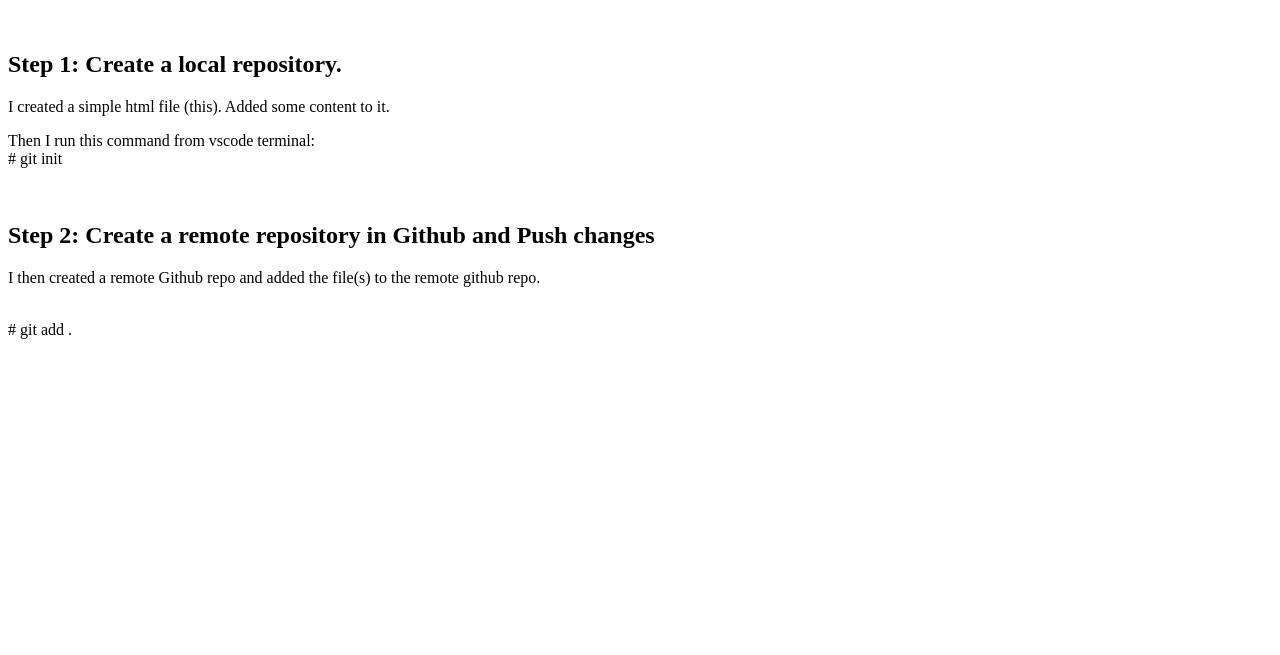
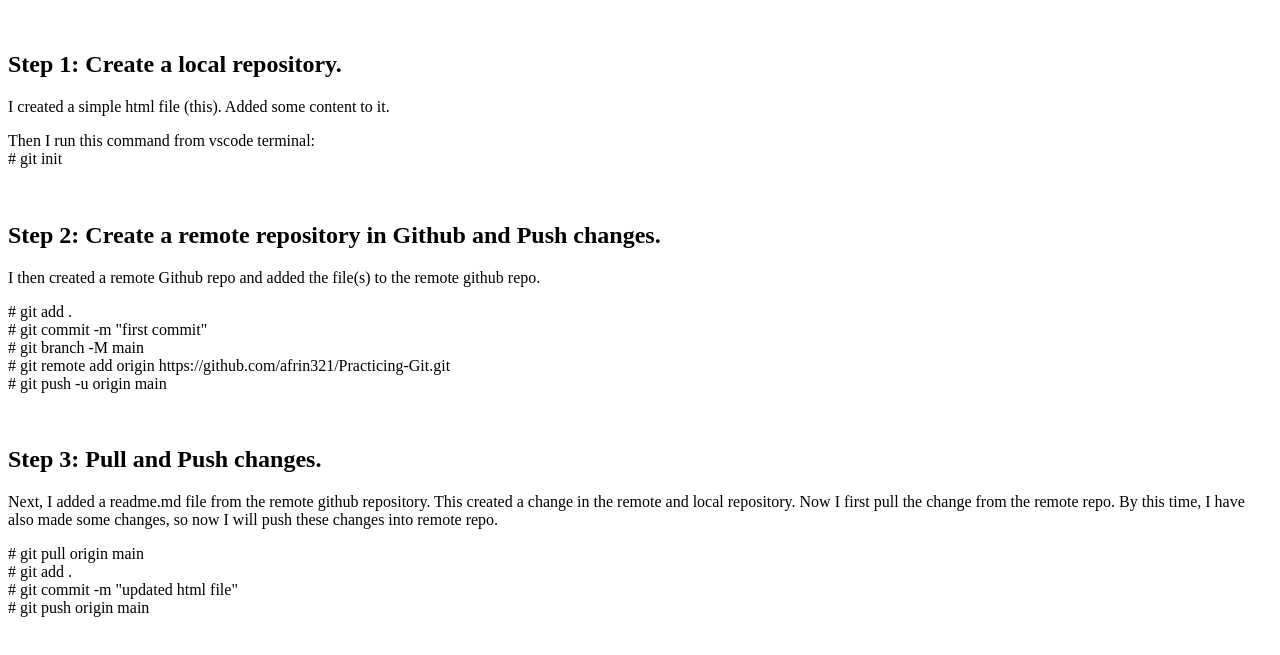
Before and after one commit to afrin321/Practicing-Git, a plain HTML site: page index.html in a window 1280 px wide. Shown: the part 101-756 px from the top of the page. Drawn offline with Linux system fonts and the light colour scheme.

Commit message:
updated html file

```diff
--- a/index.html
+++ b/index.html
@@ -17,14 +17,38 @@
       <span class="code"># git init</span>
     </p>
     <br />
-    <h2>Step 2: Create a remote repository in Github and Push changes</h2>
+    <h2>Step 2: Create a remote repository in Github and Push changes.</h2>
     <p>
       I then created a remote Github repo and added the file(s) to the remote
       github repo.
     </p>
     <p>
+      <span class="code"># git add .</span>
       <br />
-      <span class="code"># git add .</span>
+      <span class="code"># git commit -m "first commit"</span>
+      <br />
+      <span class="code"># git branch -M main</span>
+      <br />
+      <span class="code"
+        ># git remote add origin
+        https://github.com/afrin321/Practicing-Git.git</span
+      >
+      <br />
+      <span class="code"># git push -u origin main</span>
+    </p>
+    <br />
+    <h2>Step 3: Pull and Push changes.</h2>
+    <p>
+      Next, I added a readme.md file from the remote github repository. This
+      created a change in the remote and local repository. Now I first pull the
+      change from the remote repo. By this time, I have also made some changes,
+      so now I will push these changes into remote repo.
+    </p>
+    <p>
+      <span class="code"># git pull origin main</span> <br />
+      <span class="code"># git add . </span> <br />
+      <span class="code"># git commit -m "updated html file" </span> <br />
+      <span class="code"># git push origin main</span> <br />
     </p>
   </body>
 </html>
```
Also changed, not shown: images/img-2.1.PNG (added), images/img-2.2.PNG (added).
